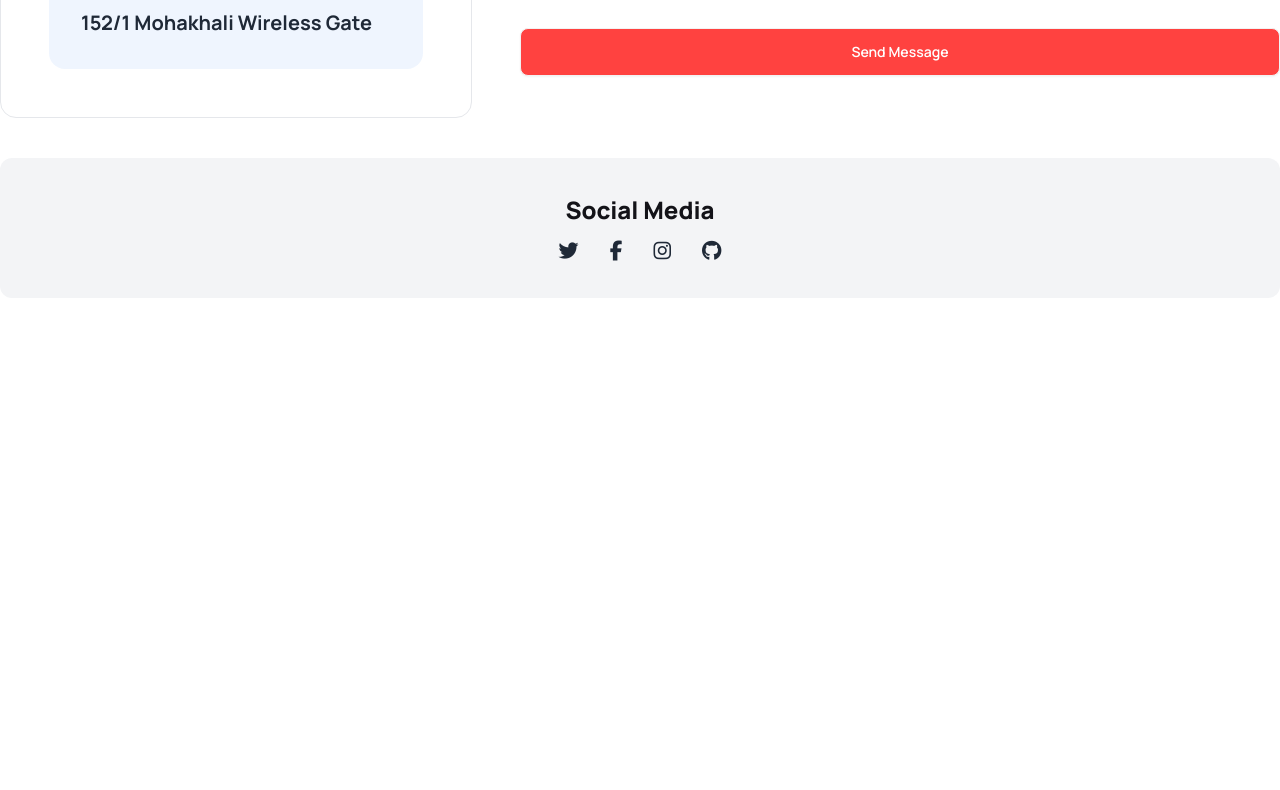
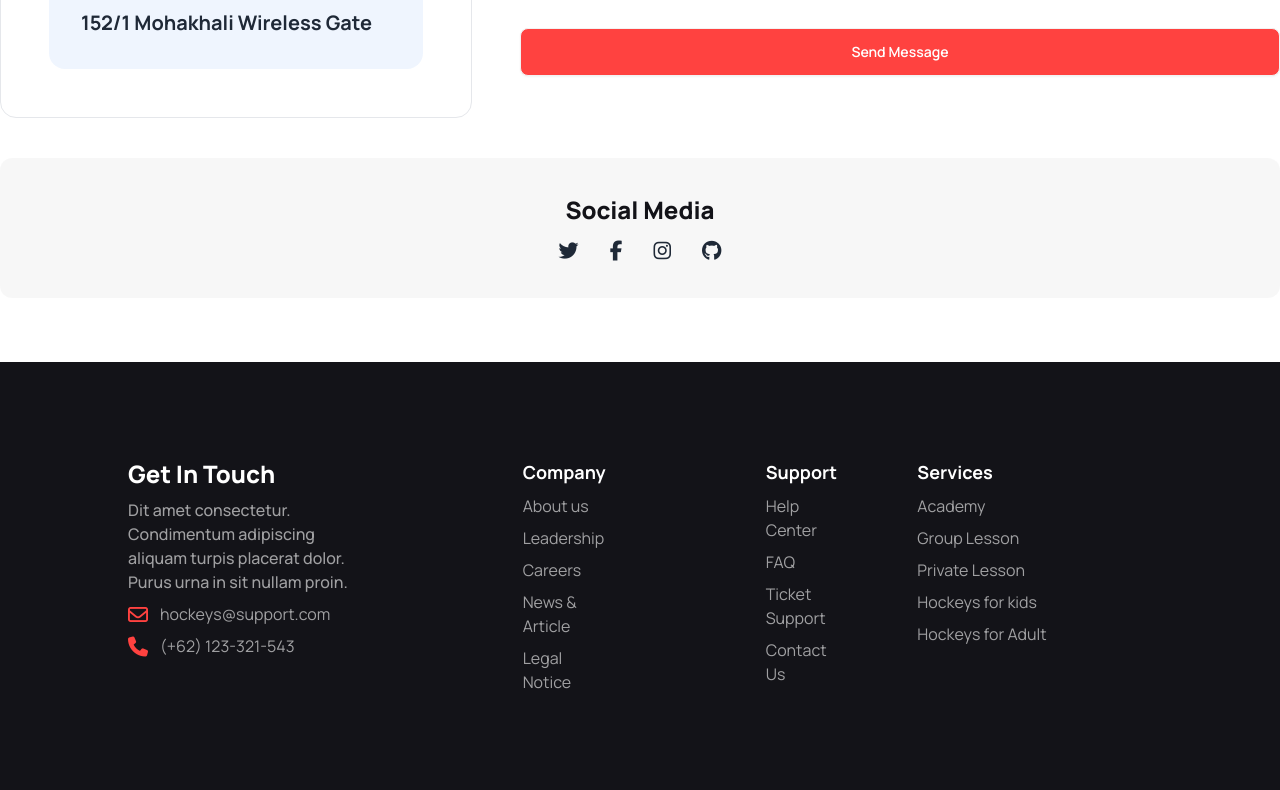
Before and after one commit to saiful693/hockeys, a plain HTML site: page index.html in a window 1280 px wide. Shown: the part 5176-5966 px from the top of the page. Before the commit the page ends 5538 px from the top, so only its background shows below. Drawn offline with nearby package versions, Linux system fonts and the light colour scheme.

Commit message:
footer section done

```diff
--- a/index.html
+++ b/index.html
@@ -597,7 +597,8 @@
                                 <div class="label">
                                     <span class="label-text text-xl font-bold">Message</span>
                                 </div>
-                            <textarea class="textarea textarea-bordered  h-48 lg:h-72 bg-[#13131808]" placeholder="Write your message"></textarea>
+                                <textarea class="textarea textarea-bordered  h-48 lg:h-72 bg-[#13131808]"
+                                    placeholder="Write your message"></textarea>
                             </label>
                             <div class="">
                                 <button class="btn btn-block my-10 text-white bg-color-primary">Send Message</button>
@@ -610,7 +611,7 @@
         </section>
 
         <!-- social media section -->
-        <section class="mx-2 lg:mx-0 my-10 text-center bg-gray-100 rounded-xl py-9">
+        <section class="mx-2 lg:mx-0 my-10 text-center bg-[#13131808] rounded-xl py-9">
             <h3 class="text-primary-black font-extrabold text-2xl">Social Media</h3>
             <div class="mt-3 space-x-7">
                 <i class="fa-brands fa-twitter fa-lg"></i>
@@ -623,9 +624,46 @@
 
     </main>
     <!-- footer section -->
-    <footer>
+
+    <footer class="grid gap-8 lg:gap-40 grid-cols-1 lg:grid-cols-3 py-20 px-6 lg:py-24 lg:px-32 bg-[#131318] text-white">
+        <nav class="flex gap-2 flex-col items-center lg:items-start">
+            <h2 class="text-2xl  lg:text-start font-extrabold">Get In Touch</h2>
+            <p class="text-[#FFFFFF99] font-medium text-center lg:text-start">Dit amet consectetur. Condimentum  adipiscing aliquam turpis
+                placerat dolor. Purus  urna in sit nullam proin. </p>
+            <span class="text-[#FFFFFF99]"><i
+            ...        class="fa-regular fa-envelope fa-lg pr-3 text-[#FF4240]"></i>hockeys@support.com</span>
+            <span class="text-[#FFFFFF99]"><i class="fa-solid fa-phone fa-lg pr-3 text-[#FF4240]"></i>(+62)
+                123-321-543</span>
+        </nav>
+
+       <div class="flex justify-between lg:gap-40">
+        <nav class="flex gap-2 flex-col items-center lg:items-start">
+            <h6 class="text-lg font-bold text-white">Company</h6>
+            <a class="link link-hover text-[#FFFFFF99]">About us</a>
+            <a class="link link-hover text-[#FFFFFF99]">Leadership</a>
+            <a class="link link-hover text-[#FFFFFF99]">Careers</a>
+            <a class="link link-hover text-[#FFFFFF99]">News & Article</a>
+            <a class="link link-hover text-[#FFFFFF99]">Legal Notice</a>
+        </nav>
+        <nav class="flex gap-2 flex-col items-center lg:items-start">
+            <h6 class="text-lg font-bold text-white">Support</h6>
+            <a class="link link-hover text-[#FFFFFF99]">Help Center</a>
+            <a class="link link-hover text-[#FFFFFF99]">FAQ</a>
+            <a class="link link-hover text-[#FFFFFF99]">Ticket Support</a>
+            <a class="link link-hover text-[#FFFFFF99]">Contact Us</a>
+        </nav>
+       </div>
+        <nav class="flex gap-2 flex-col items-center lg:items-start">
+            <h6 class="text-lg font-bold text-white">Services</h6>
+            <a class="link link-hover text-[#FFFFFF99]">Academy</a>
+            <a class="link link-hover text-[#FFFFFF99]">Group Lesson</a>
+            <a class="link link-hover text-[#FFFFFF99]">Private Lesson</a>
+            <a class="link link-hover text-[#FFFFFF99]">Hockeys for kids</a>
+            <a class="link link-hover text-[#FFFFFF99]">Hockeys for Adult</a>
+        </nav>
 
     </footer>
+
 </body>
 
 </html>
```
Lines whose indentation alone changed are shown as unchanged.
